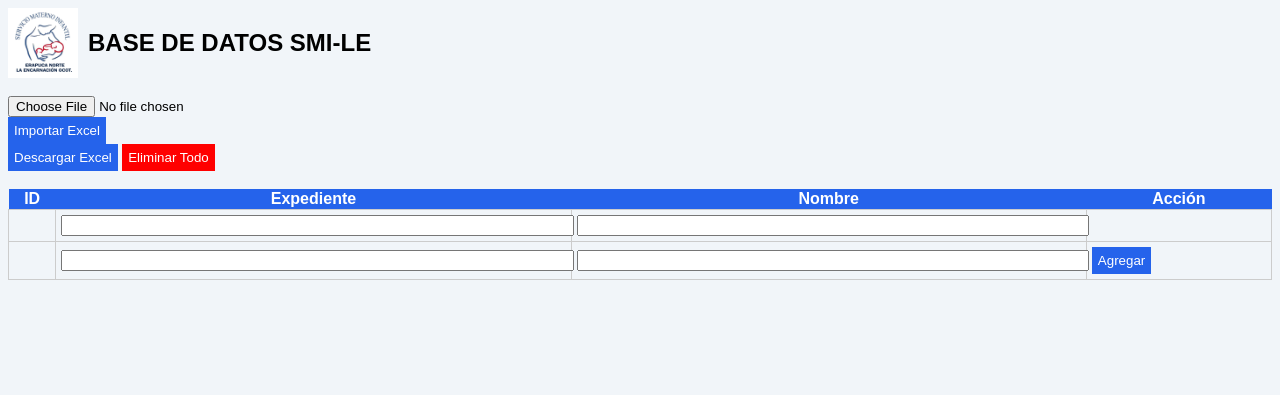
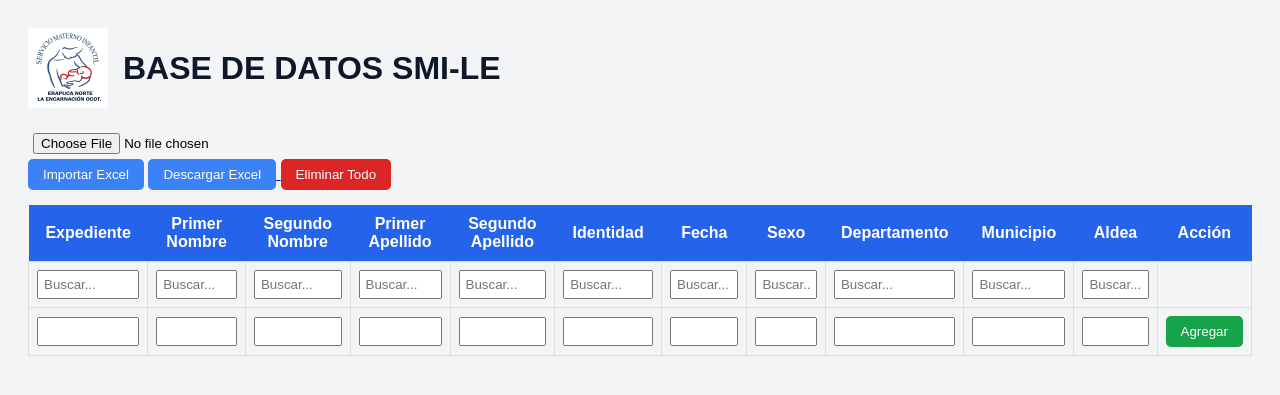
Before and after one commit to smilaencarnacion-svg/sistema-smi-le, a Flask app: page /panel in a window 1280 px wide. Shown: the top 395 px of the page. Run offline with Flask 3, Linux system fonts and the light colour scheme; the visitor is signed in with stand-in values (Sample User, id 1); data that the repository does not hold is empty.

Commit message:
fix diseño + importar perfecto

```diff
--- a/templates/dashboard.html
+++ b/templates/dashboard.html
@@ -4,32 +4,101 @@
 <title>SMI-LE</title>
 
 <style>
-body{font-family:Arial;background:#f1f5f9;}
-.header{display:flex;align-items:center;gap:10px;}
-.header img{width:70px;}
-table{width:100%;border-collapse:collapse;}
-th{background:#2563eb;color:white;}
-td{border:1px solid #ccc;padding:5px;}
-input{width:100%;}
-.btn{background:#2563eb;color:white;border:none;padding:6px;}
-.btn.danger{background:red;}
+body {
+    font-family: Arial;
+    background: #f3f4f6;
+    padding: 20px;
+}
+
+.header {
+    display: flex;
+    align-items: center;
+    gap: 15px;
+}
+
+.header img {
+    width: 80px;
+}
+
+h1 {
+    color: #0f172a;
+}
+
+.top-bar {
+    margin-top: 20px;
+    margin-bottom: 15px;
+}
+
+button {
+    padding: 8px 15px;
+    border: none;
+    border-radius: 5px;
+    cursor: pointer;
+}
+
+.import {
+    background: #3b82f6;
+    color: white;
+}
+
+.delete-all {
+    background: #dc2626;
+    color: white;
+}
+
+.add {
+    background: #16a34a;
+    color: white;
+}
+
+.delete {
+    background: #dc2626;
+    color: white;
+}
+
+table {
+    width: 100%;
+    border-collapse: collapse;
+}
+
+th {
+    background: #2563eb;
+    color: white;
+    padding: 10px;
+}
+
+td {
+    padding: 8px;
+    border: 1px solid #ddd;
+    text-align: center;
+}
+
+input {
+    width: 100%;
+    padding: 5px;
+    box-sizing: border-box;
+}
 </style>
 
 <script>
-function filtrar(){
-let inputs=document.querySelectorAll(".filtro");
-let filas=document.querySelectorAll("#tabla tr");
+function filtrar() {
+    let inputs = document.querySelectorAll(".filtro");
+    let filas = document.querySelectorAll("#tabla tbody tr");
 
-filas.forEach((fila,i)=>{
-if(i<3)return;
-let mostrar=true;
-inputs.forEach((input,index)=>{
-let val=input.value.toLowerCase();
-let texto=fila.cells[index].innerText.toLowerCase();
-if(val && !texto.includes(val)) mostrar=false;
-});
-fila.style.display=mostrar?"":"none";
-});
+    filas.forEach(fila => {
+        let mostrar = true;
+
+        inputs.forEach((input, i) => {
+            let valor = input.value.toLowerCase();
+            let texto = fila.cells[i].innerText.toLowerCase();
+
+            if (valor && !texto.includes(valor)) {
+                mostrar = false;
+            }
+        });
+
+        fila.style.display = mostrar ? "" : "none";
+    });
 }
 </script>
 
@@ -38,68 +107,103 @@ fila.style.display=mostrar?"":"none";
 <body>
 
 <div class="header">
-<img src="/static/logo.png">
-<h2>BASE DE DATOS SMI-LE</h2>
+    <img src="/static/logo.png">
+    <h1>BASE DE DATOS SMI-LE</h1>
 </div>
 
-<br>
+<!-- 🔥 IMPORTAR (SIN ROMPER DISEÑO) -->
+<div class="top-bar">
+    <form action="/importar" method="POST" enctype="multipart/form-data" style="display:inline;">
+        <input type="file" name="archivo" required>
+        <button class="import">Importar Excel</button>
+    </form>
 
-<!-- IMPORTAR (NO MUEVE LA TABLA) -->
-<form action="/importar" method="POST" enctype="multipart/form-data">
-<input type="file" name="archivo" required>
-<button class="btn">Importar Excel</button>
-</form>
+    <a href="/exportar">
+        <button class="import">Descargar Excel</button>
+    </a>
 
-<a href="/exportar"><button class="btn">Descargar Excel</button></a>
-<a href="/eliminar_todo"><button class="btn danger">Eliminar Todo</button></a>
-
-<br><br>
+    <a href="/eliminar_todo">
+        <button class="delete-all">Eliminar Todo</button>
+    </a>
+</div>
 
 <table id="tabla">
 
+<thead>
 <tr>
-<th>ID</th>
 <th>Expediente</th>
-<th>Nombre</th>
+<th>Primer Nombre</th>
+<th>Segundo Nombre</th>
+<th>Primer Apellido</th>
+<th>Segundo Apellido</th>
+<th>Identidad</th>
+<th>Fecha</th>
+<th>Sexo</th>
+<th>Departamento</th>
+<th>Municipio</th>
+<th>Aldea</th>
 <th>Acción</th>
 </tr>
 
 <tr>
-<td></td>
-<td><input class="filtro" onkeyup="filtrar()"></td>
-<td><input class="filtro" onkeyup="filtrar()"></td>
+<td><input class="filtro" onkeyup="filtrar()" placeholder="Buscar..."></td>
+<td><input class="filtro" onkeyup="filtrar()" placeholder="Buscar..."></td>
+<td><input class="filtro" onkeyup="filtrar()" placeholder="Buscar..."></td>
+<td><input class="filtro" onkeyup="filtrar()" placeholder="Buscar..."></td>
+<td><input class="filtro" onkeyup="filtrar()" placeholder="Buscar..."></td>
+<td><input class="filtro" onkeyup="filtrar()" placeholder="Buscar..."></td>
+<td><input class="filtro" onkeyup="filtrar()" placeholder="Buscar..."></td>
+<td><input class="filtro" onkeyup="filtrar()" placeholder="Buscar..."></td>
+<td><input class="filtro" onkeyup="filtrar()" placeholder="Buscar..."></td>
+<td><input class="filtro" onkeyup="filtrar()" placeholder="Buscar..."></td>
+<td><input class="filtro" onkeyup="filtrar()" placeholder="Buscar..."></td>
 <td></td>
 </tr>
+</thead>
 
+<tbody>
+
+<!-- AGREGAR -->
 <form action="/agregar" method="POST">
 <tr>
-<td></td>
 <td><input name="expediente"></td>
 <td><input name="p1"></td>
-<td><button class="btn">Agregar</button></td>
+<td><input name="p2"></td>
+<td><input name="a1"></td>
+<td><input name="a2"></td>
+<td><input name="identidad"></td>
+<td><input name="fecha"></td>
+<td><input name="sexo"></td>
+<td><input name="departamento"></td>
+<td><input name="municipio"></td>
+<td><input name="aldea"></td>
+<td><button class="add">Agregar</button></td>
 </tr>
 </form>
 
+<!-- DATOS -->
 {% for fila in data %}
 <tr>
-<form action="/editar/{{fila[0]}}" method="POST">
-
-<td>{{fila[0]}}</td>
-<td><input name="expediente" value="{{fila[1]}}" readonly></td>
-<td><input name="p1" value="{{fila[2]}}" readonly></td>
-
+<td>{{fila[1]}}</td>
+<td>{{fila[2]}}</td>
+<td>{{fila[3]}}</td>
+<td>{{fila[4]}}</td>
+<td>{{fila[5]}}</td>
+<td>{{fila[6]}}</td>
+<td>{{fila[7]}}</td>
+<td>{{fila[8]}}</td>
+<td>{{fila[9]}}</td>
+<td>{{fila[10]}}</td>
+<td>{{fila[11]}}</td>
 <td>
-<button type="submit">Guardar</button>
-
 <a href="/eliminar/{{fila[0]}}">
-<button type="button" class="btn danger">Eliminar</button>
+<button class="delete">Eliminar</button>
 </a>
 </td>
-
-</form>
 </tr>
 {% endfor %}
 
+</tbody>
 </table>
 
 </body>
```
